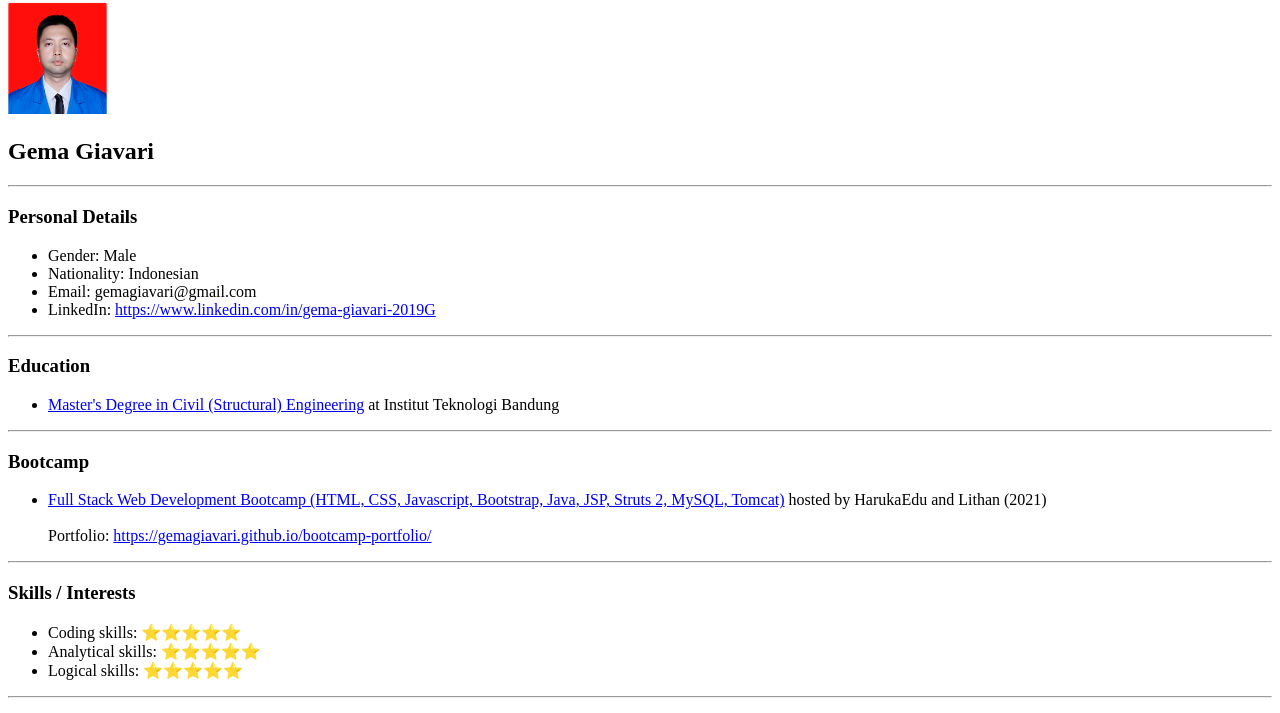
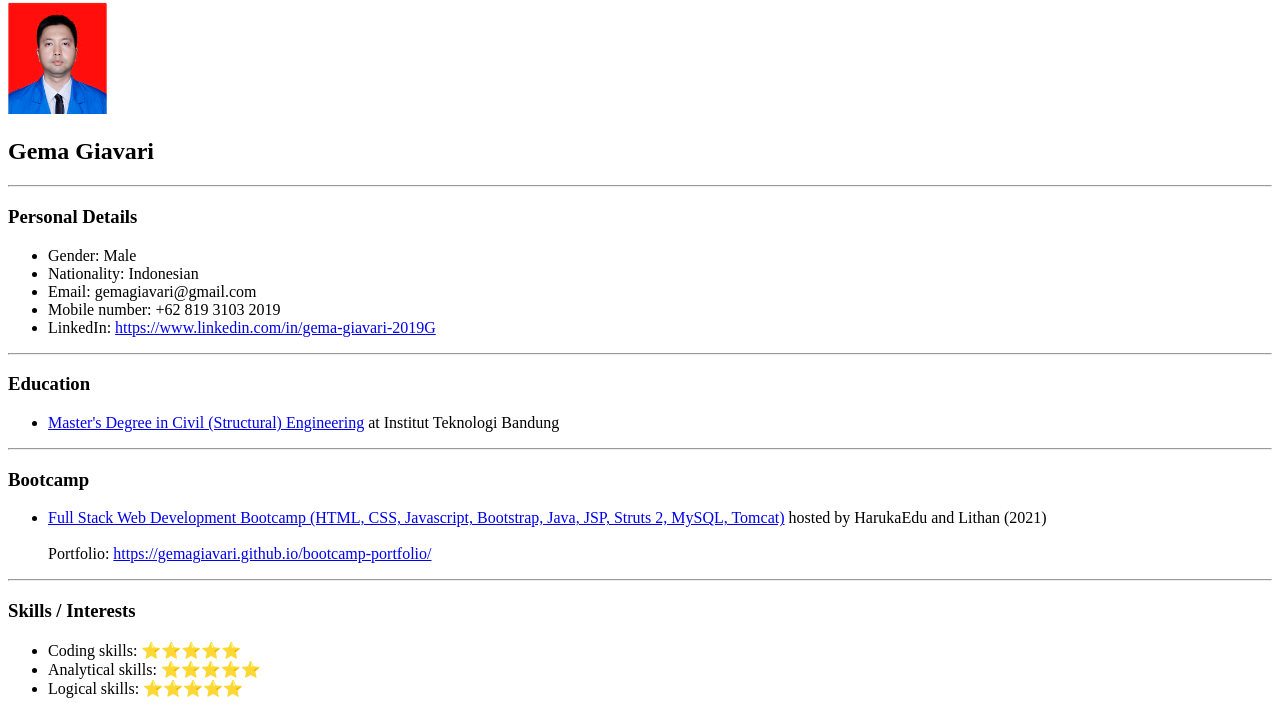
Before and after one commit to gemagiavari/online-CV, a plain HTML site: page index.html in a window 1280 px wide. Shown: the part 78-791 px from the top of the page. Drawn offline with Linux system fonts and the light colour scheme.

Commit message:
Update index.html

```diff
--- a/index.html
+++ b/index.html
@@ -20,6 +20,7 @@
       <li>Nationality: Indonesian</li>
 
       <li>Email: gemagiavari@gmail.com</li>
+      <li>Mobile number: +62 819 3103 2019</li>
       <li>
         LinkedIn:
         <a
```
